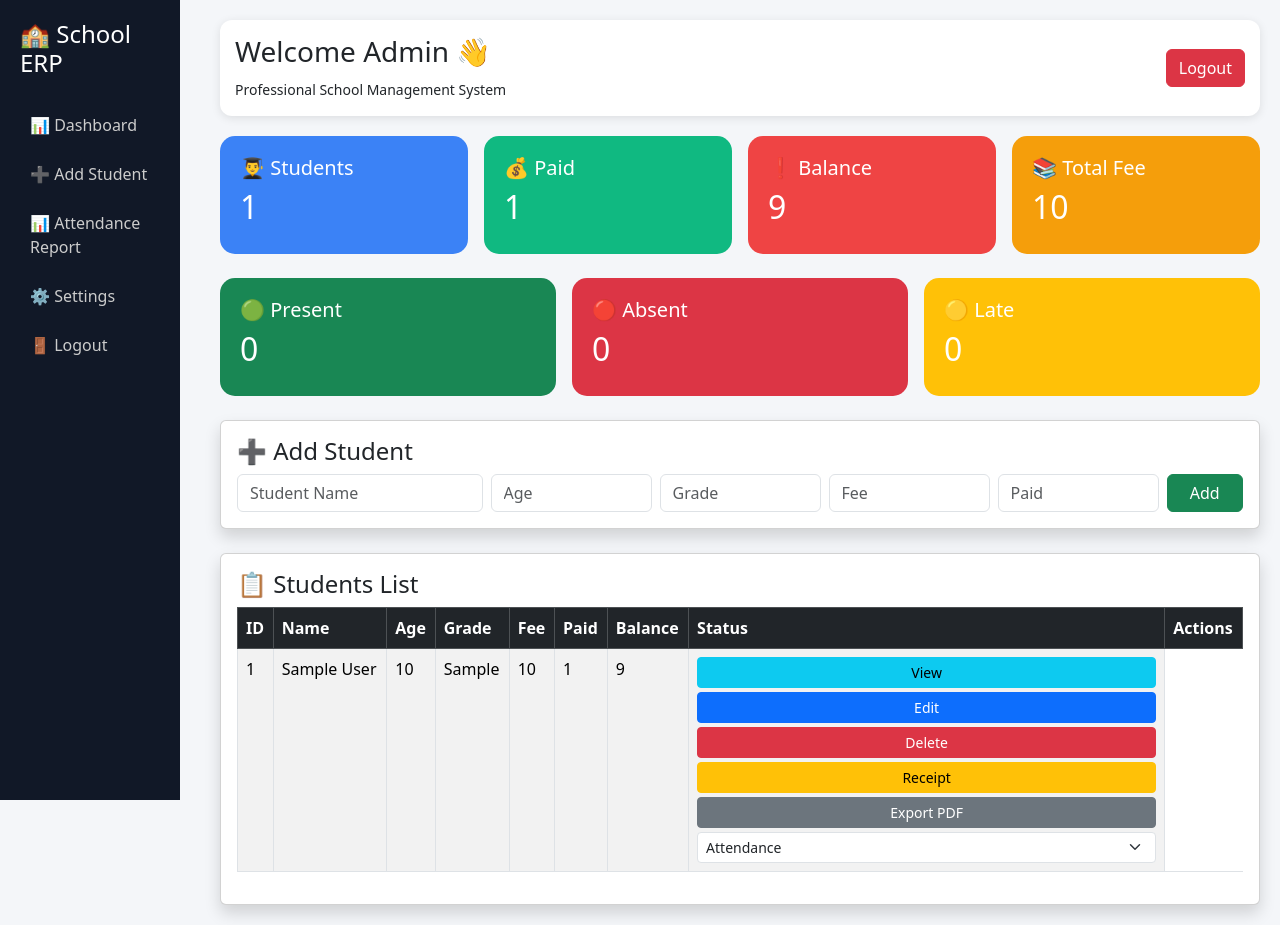
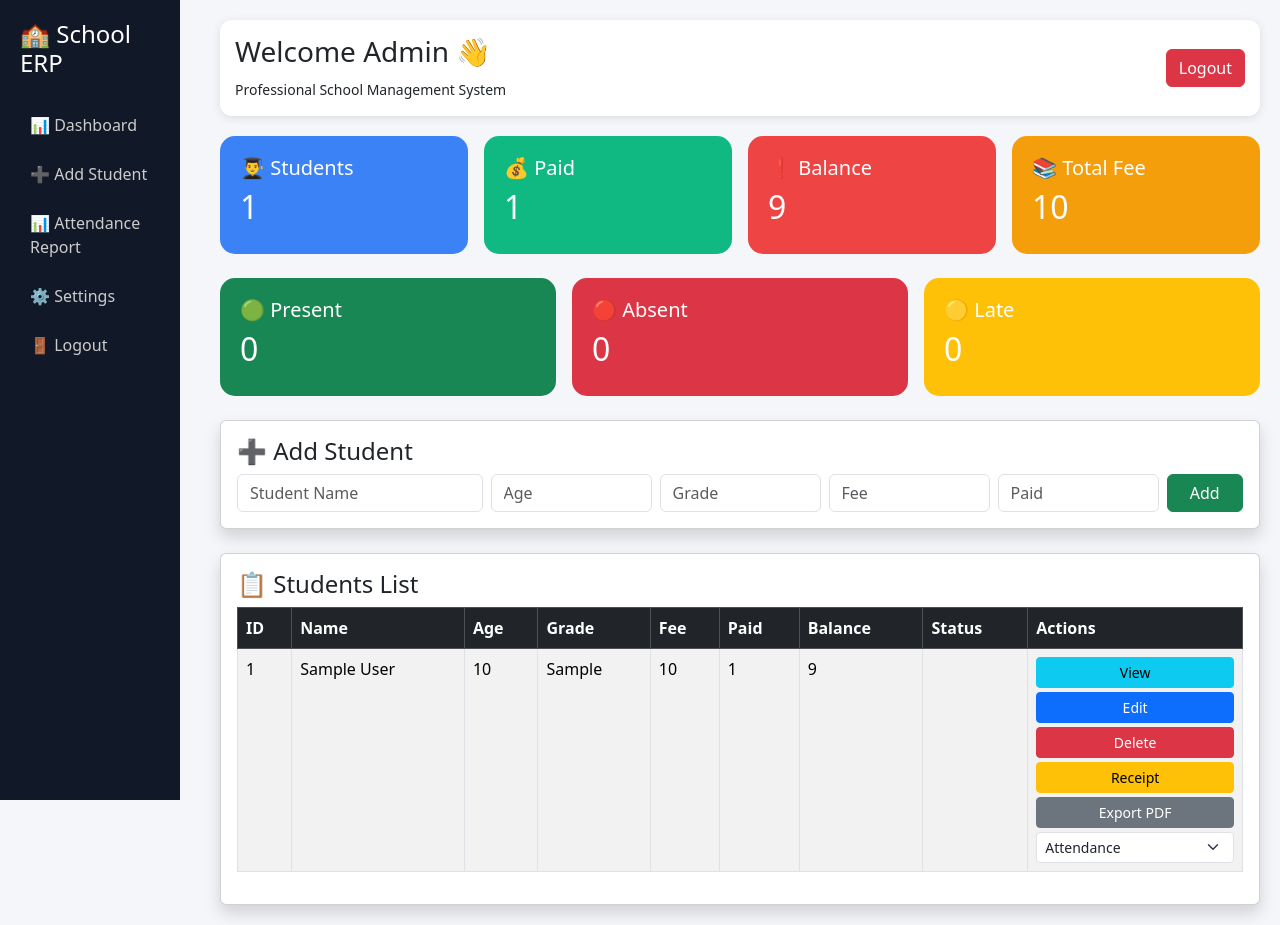
Before and after one commit to we32693269/school-saas, a Flask app: page /dashboard in a window 1280 px wide. Run offline with Flask 3, Linux system fonts and the light colour scheme; the visitor is signed in with stand-in values (Sample User, id 1); tables that the repository leaves empty hold one stand-in row (values such as "Sample post").

Commit message:
Update dashboard.html

```diff
--- a/templates/dashboard.html
+++ b/templates/dashboard.html
@@ -247,25 +247,27 @@
                 <td>{{ s[5] }}</td>
                 <td>{{ s[4] - s[5] }}</td>
                 <td>
+        <td>
 
-<div class="d-flex flex-wrap gap-1">
-<a href="/student/{{ s[0] }}" class="btn btn-info btn-sm w-100">
+ <div class="d-grid gap-1">
+
+    <a href="/student/{{ s[0] }}" class="btn btn-info btn-sm">
         View
     </a>
 
-<a href="/edit_student/{{ s[0] }}" class="btn btn-primary btn-sm w-100">
+    <a href="/edit_student/{{ s[0] }}" class="btn btn-primary btn-sm">
         Edit
     </a>
 
-<a href="/delete_student/{{ s[0] }}" class="btn btn-danger btn-sm w-100">
+    <a href="/delete_student/{{ s[0] }}" class="btn btn-danger btn-sm">
         Delete
     </a>
 
-<a href="/receipt/{{ s[0] }}" class="btn btn-warning btn-sm w-100">
+    <a href="/receipt/{{ s[0] }}" class="btn btn-warning btn-sm">
         Receipt
     </a>
 
-<a href="/attendance_pdf/{{ s[0] }}" class="btn btn-secondary btn-sm w-100">
+    <a href="/attendance_pdf/{{ s[0] }}" class="btn btn-secondary btn-sm">
         Export PDF
     </a>
 
@@ -275,6 +277,12 @@ Export PDF
         <option value="/mark_attendance/{{ s[0] }}/Absent">Absent</option>
         <option value="/mark_attendance/{{ s[0] }}/Late">Late</option>
     </select>
+
+</div>
+
+</td>
+
+
 
 
 
```
Lines whose indentation alone changed are shown as unchanged.
